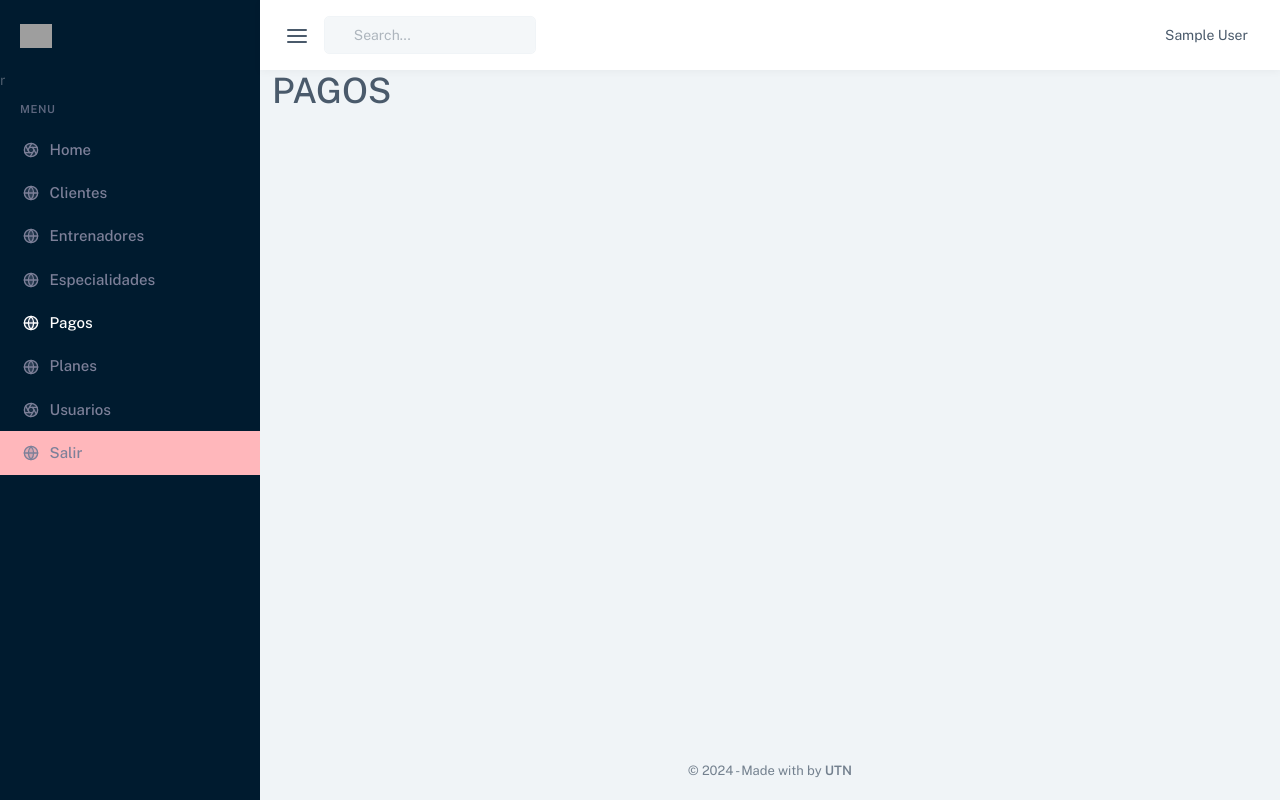
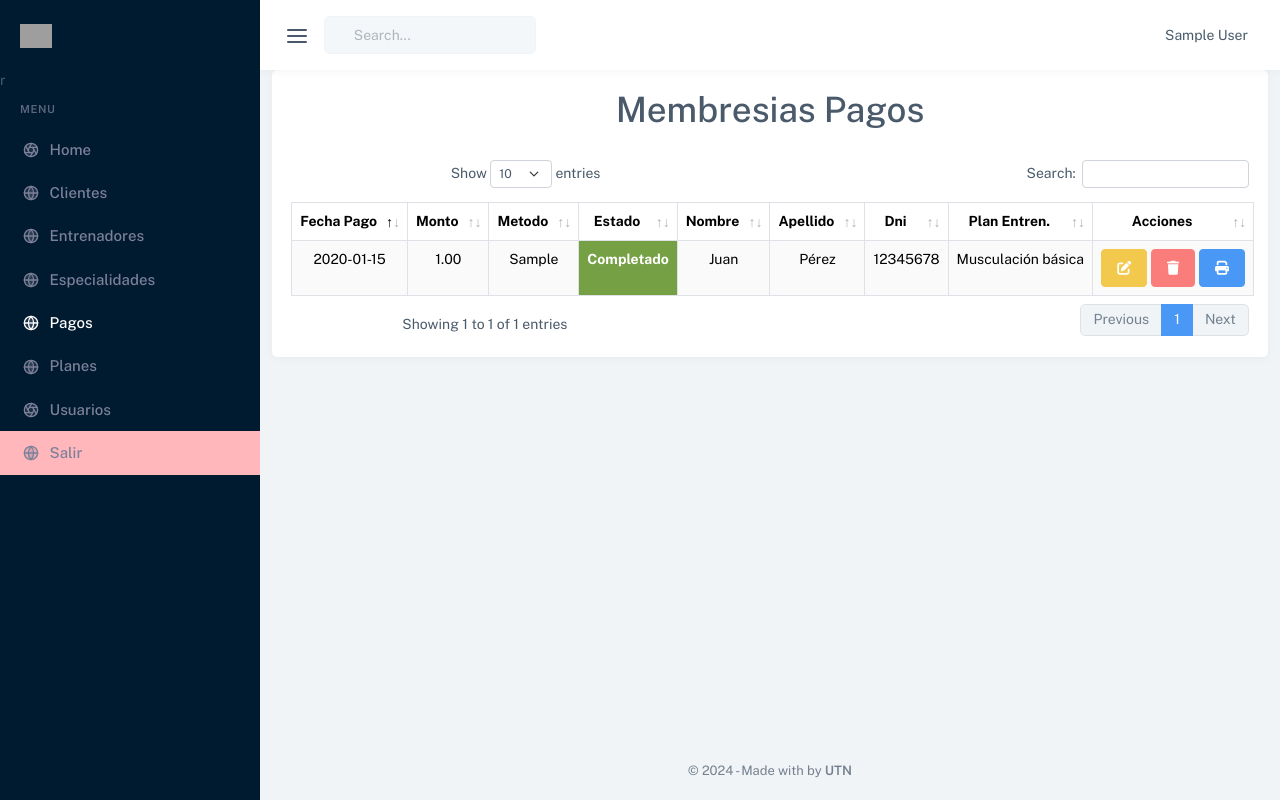
Before and after one commit to LucasAmarillo/TpFinalLab4, a PHP site: page /sistema/pagos in a window 1280 px wide. Run offline with PHP 8.4, Linux system fonts and the light colour scheme; the visitor is signed in with stand-in values (Sample User, id 1); data comes from the database, SQL or seed files in the repository; tables that the repository leaves empty or names only in its code hold one stand-in row (values such as "Sample post"); some libraries are stand-ins or nearby versions; grey boxes are pictures that could not be loaded.

```diff
--- a/controladores/entrenadores.controlador.php
+++ b/controladores/entrenadores.controlador.php
@@ -80,8 +80,8 @@ class ControladorEntrenadores
 
         if (isset($_GET["id_entrenador"])) {
 
-            $url = ControladorPlantilla::url() . "entrenador";
-            $tabla = "entrenador";
+            $url = ControladorPlantilla::url() . "entrenadores";
+            $tabla = "entrenadores";
             $dato = $_GET["id_entrenador"];
 
             $respuesta = ModeloEntrenadores::mdlEliminarEntrenador($tabla, $dato);
--- /dev/null
+++ b/controladores/pagos.controlador.php
@@ -0,0 +1,48 @@
+<?php
+
+class ControladorPagos
+{
+
+    // mostrar Planes
+    static public function ctrMostrarPagos($item, $valor)
+    {
+        $respuesta = ModeloPagos::mdlMostrarPagos($item, $valor);
+        return $respuesta;
+
+    }
+
+
+
+    static public function ctrAgregarPagos()
+    {
+
+        $tabla = "pagos";
+
+        if (isset($_POST["id_cliente"])) {
+
+            $datos = array(
+                "id_cliente" => $_POST["id_cliente"],
+                "fecha_pago" => $_POST["fecha_pago"],
+                "monto" => $_POST["monto"],
+                "metodo_pago" => $_POST["metodo_pago"],
+                "id_plan" => $_POST["id_plan"],
+                "estado" => $_POST["estado"]
+            );
+            $url = ControladorPlantilla::url() . "clientes";
+            $respuesta = ModeloPagos::mdlAgregarPago($tabla, $datos);
+            if ($respuesta == "ok") {
+                echo '<script>
+                    fncSweetAlert(
+                    "success",
+                    "El Pago se agregó correctamente",
+                    "' . $url . '"
+                    );
+                    </script>';
+            }
+        }
+    }
+
+    static public function ctrEliminarPagos(){
+        return;
+    }
+}
--- a/index.php
+++ b/index.php
@@ -17,6 +17,9 @@ require_once 'modelos/especialidades.modelo.php';
 require_once 'controladores/planes.controlador.php';
 require_once 'modelos/planes.modelo.php';
 
+require_once 'controladores/pagos.controlador.php';
+require_once 'modelos/pagos.modelo.php';
+
 require_once 'controladores/usuarios.controlador.php';
 require_once 'modelos/usuarios.modelo.php';
 
--- /dev/null
+++ b/modelos/pagos.modelo.php
@@ -0,0 +1,75 @@
+<?php
+
+require_once 'conexion.php';
+
+
+class ModeloPagos
+{
+    static public function mdlMostrarPagos($item, $valor)
+    {
+        // Si se pasa un elemento a buscar
+        if ($item != null) {
+            try {
+                $stmt = Conexion::conectar()->prepare("SELECT * FROM pagos WHERE $item = :$item");
+                $stmt->bindParam(":" . $item, $valor, PDO::PARAM_INT);
+                $stmt->execute();
+
+                return $stmt->fetch(PDO::FETCH_ASSOC) ? [$stmt->fetch(PDO::FETCH_ASSOC)] : [];
+            } catch (Exception $e) {
+                // Retorna un array vacío en caso de error y muestra el mensaje
+                echo 'Error: ' . $e->getMessage();
+                return [];
+            }
+        } else {
+            // Si no hay filtros, obtener todos los pagos
+            try {
+                $stmt = Conexion::conectar()->prepare("SELECT
+                    p.fecha_pago,
+                    p.monto,
+                    p.metodo_pago,
+                    p.estado,
+                    c.nombre as nombre_cliente,
+                    c.apellido,
+                    c.dni,
+                    plan.nombre as nombre_plan
+
+                    FROM pagos p
+                    INNER JOIN clientes c ON p.id_cliente = c.id_cliente
+                    INNER JOIN planes plan ON plan.id_plan = c.id_plan"
+                );
+
+                $stmt->execute();
+                return $stmt->fetchAll(PDO::FETCH_ASSOC) ?: [];
+            } catch (Exception $e) {
+                // Retorna un array vacío en caso de error y muestra el mensaje
+                echo 'Error: ' . $e->getMessage();
+                return [];
+            }
+        }
+    }
+
+
+    static public function mdlAgregarPago($tabla, $datos)
+    {
+
+        try {
+            $stmt = Conexion::conectar()->prepare("INSERT INTO $tabla(id_cliente, fecha_pago, monto, metodo_pago, id_plan, estado)VALUES(:id_cliente, :fecha_pago, :monto, :metodo_pago, :id_plan, :estado)");
+
+            $stmt->bindParam(":id_cliente", $datos["id_cliente"], PDO::PARAM_STR);
+            $stmt->bindParam(":fecha_pago", $datos["fecha_pago"], PDO::PARAM_STR);
+            $stmt->bindParam(":monto", $datos["monto"], PDO::PARAM_STR);
+            $stmt->bindParam(":metodo_pago", $datos["metodo_pago"], PDO::PARAM_STR);
+            $stmt->bindParam(":id_plan", $datos["id_plan"], PDO::PARAM_STR);
+            $stmt->bindParam(":estado", $datos["estado"], PDO::PARAM_STR);
+
+            // echo "<pre>";
+            // print_r($datos);
+            // echo "</pre>";
+            // return;
+            $stmt->execute();
+            return "ok";
+        } catch (Exception $e) {
+            return "Error: " . $e->getMessage();
+        }
+    }
+}
--- a/vistas/assets/js/eliminar.js
+++ b/vistas/assets/js/eliminar.js
@@ -1,17 +1,27 @@
 $(document).on("click", ".btnEliminar", function () {
   let id_item = $(this).data("id");
   let modulo = $(this).data("modulo");
+  let pagina;
+  if (modulo === "especialidad" || modulo === "plan" || modulo === "entrenador") {
+    pagina = modulo + "es"; // Plural para especialidad, plan, o entrenador
+    // console.log(pagina);
+  } else {
+    pagina = modulo + "s"; // Plural para los demás módulos
+  }
+  console.log(modulo);
+  console.log(pagina);
 
   let titulo = "Está seguro de eliminar el " + modulo + "?";
   let confirmar = "Si, eliminar " + modulo;
 
-  if (modulo === "especialidades") {
+  if (modulo === "especialidad") {
     titulo = "Está seguro de eliminar la especialidad?";
     confirmar = "Si, eliminar especialidad";
   }
+
   Swal.fire({
     title: titulo,
-    text: "Sino lo está puede cancelar la acción",
+    text: "Si no lo está, puede cancelar la acción",
     icon: "warning",
     showCancelButton: true,
     confirmButtonColor: "#3085d6",
@@ -20,10 +30,9 @@ $(document).on("click", ".btnEliminar", function () {
     confirmButtonText: confirmar,
   }).then(function (result) {
     if (result.isConfirmed) {
-      let pagina = modulo === "especialidades" ? modulo : modulo + "s";
-      // window.location =
-      //   "index.php?pagina=" + modulo + "&id_" + modulo + "+" + id_item;
-      window.location = `index.php?pagina=${pagina}&id_${modulo}=${id_item}`; //Ternario
+    // Verifica si el parámetro id_${modulo} está correcto y si corresponde con la ruta de la página.
+      // Redirigir a la página correspondiente con el id del módulo
+      window.location = `index.php?pagina=${pagina}&id_${modulo}=${id_item}`;
     }
   });
 });
--- a/vistas/modulos/pagos.php
+++ b/vistas/modulos/pagos.php
@@ -1 +1,141 @@
-<h1>PAGOS</h1>
+<?php
+
+$url = ControladorPlantilla::url();
+$pagos = ControladorPagos::ctrMostrarPagos(null, null);
+
+
+$cantidad = count($pagos);
+?>
+<div class="row">
+    <div class="col-12">
+        <div class="card">
+            <!-- <div class="card-header">
+                <a href="pagos_agregar" class="btn btn-info">Agregar</a>
+            </div> -->
+
+            <h1 class="text-center mt-3">Membresias Pagos</h1>
+            <?php if ($cantidad > 0) { ?>
+
+                <div class="card-body text-center">
+                    <table id="datatable" class="table table-bordered table-striped dt-responsive table-responsive nowrap">
+                    <thead>
+                        <tr>
+                            <th>Fecha Pago</th>
+                            <th>Monto</th>
+                            <th>Metodo</th>
+                            <th>Estado</th>
+
+                            <th>Nombre</th>
+                            <th>Apellido</th>
+                            <th>Dni</th>
+                            <th>Plan Entren.</th>
+
+                            <th>Acciones</th>
+                        </tr>
+                    </thead>
+                    <tbody>
+                        <?php foreach ($pagos as $key => $value) { ?>
+                        <tr style="background-color:#000888">
+                            <td><?php echo $value["fecha_pago"]; ?></td>
+                            <td><?php echo $value["monto"]; ?></td>
+                            <td><?php echo $value["metodo_pago"]; ?></td>
+
+                            <td class="text-center" <?php
+                                    if ($value["estado"] == 1) {
+                                        echo "style='background-color: #77a345; color: #FFFFFF; font-weight: bold;'";
+                                    } else {
+                                        echo "style='background-color: #FF0000; color: #FFFFFF; font-weight: bold;'";
+                                    }
+                                    ?>>
+                                <?php echo $value["estado"] == 1 ? "Completado" : "Pendiente"; ?>
+                            </td>
+
+                            <td><?php echo $value["nombre_cliente"]; ?></td>
+                            <td><?php echo $value["apellido"]; ?></td>
+                            <td><?php echo $value["dni"]; ?></td>
+                            <td><?php echo $value["nombre_plan"]; ?></td>
+                            <td>
+                                <a href="#" class="btn btn-warning"><i class="fas fa-edit"></i></a>
+                                <button class="btn btn-danger btnEliminarPago"> <i class="fas fa-trash"></i></button>
+
+                                <button class="btn btn-primary"
+                                    onclick="imprimirPago('<?php echo htmlspecialchars(json_encode($value)); ?>')">
+                                    <i class="fas fa-print"></i></button>
+
+
+
+                            </td>
+                        </tr>
+                        <?php } ?>
+                    </tbody>
+                </table>
+            </div>
+
+            <?php } else { ?>
+            <h3>Pagos no disponibles</h3>
+            <?php } ?>
+
+        </div>
+    </div>
+</div>
+
+
+
+
+
+
+<?php
+
+
+
+$eliminar = new ControladorPagos();
+$eliminar->ctrEliminarPagos();
+
+?>
+
+
+
+<div id="pagoImprimir" style="display:none;">
+    <div style="text-align: center; margin: 30px; font-family: Arial, sans-serif;">
+        <img src="" alt="Logo o imagen" style="max-width: 200px; margin-bottom: 20px;">
+        <h2 style="font-size: 24px; color: #333;">Detalles del Pago</h2>
+
+        <div style="border: 1px solid #ddd; padding: 15px; margin: 20px 0; background-color: #f9f9f9;">
+            <p><strong>Fecha Pago:</strong> <span id="fecha_pago" style="font-weight: normal;"></span></p>
+            <p><strong>Monto:</strong> <span id="monto" style="font-weight: normal;"></span></p>
+            <p><strong>Método de Pago:</strong> <span id="metodo_pago" style="font-weight: normal;"></span></p>
+            <p><strong>Estado:</strong> <span id="estado" style="font-weight: normal;"></span></p>
+            <p><strong>Nombre Cliente:</strong> <span id="nombre_cliente" style="font-weight: normal;"></span></p>
+            <p><strong>Apellido Cliente:</strong> <span id="apellido_cliente" style="font-weight: normal;"></span></p>
+            <p><strong>DNI:</strong> <span id="dni_cliente" style="font-weight: normal;"></span></p>
+            <p><strong>Plan Entrenamiento:</strong> <span id="plan_entrenamiento" style="font-weight: normal;"></span>
+            </p>
+        </div>
+    </div>
+</div>
+
+
+<script>
+function imprimirPago(data) {
+
+    const pago = JSON.parse(data);
+
+
+    document.getElementById('fecha_pago').innerText = pago.fecha_pago;
+    document.getElementById('monto').innerText = pago.monto;
+    document.getElementById('metodo_pago').innerText = pago.metodo_pago;
+    document.getElementById('estado').innerText = pago.estado == 1 ? "Completado" : "Pendiente";
+    document.getElementById('nombre_cliente').innerText = pago.nombre_cliente;
+    document.getElementById('apellido_cliente').innerText = pago.apellido;
+    document.getElementById('dni_cliente').innerText = pago.dni;
+    document.getElementById('plan_entrenamiento').innerText = pago.nombre_plan;
+
+
+    var printWindow = window.open('', '', 'height=600,width=800');
+    printWindow.document.write('<html><head><title>Imprimir Detalles del Pago</title></head><body>');
+    printWindow.document.write(document.getElementById('pagoImprimir').innerHTML);
+    printWindow.document.write('</body></html>');
+    printWindow.document.close();
+    printWindow.print();
+}
+</script>
--- a/vistas/modulos/planes.php
+++ b/vistas/modulos/planes.php
@@ -4,6 +4,7 @@ $planes = ControladorPlanes::ctrMostrarPlanes(null, null);
 // echo "<pre>";
 // print_r($planes);
 // echo "</pre>";
+
 $cantidad = count($planes);
 ?>
 <div class="row">
@@ -81,7 +82,7 @@ $cantidad = count($planes);
 
 <?php
 
-// $eliminar = new ModeloUsuarios();
-// $eliminar->ctrEliminarUsuario();
+$eliminar = new ControladorPlanes();
+$eliminar->ctrEliminarPlan();
 
 ?>
```
Also changed, not shown: vistas/modulos/entrenadores.php (+5 -4 lines), vistas/assets/libs/datatables.net/js/jquery.dataTables.min.js.
